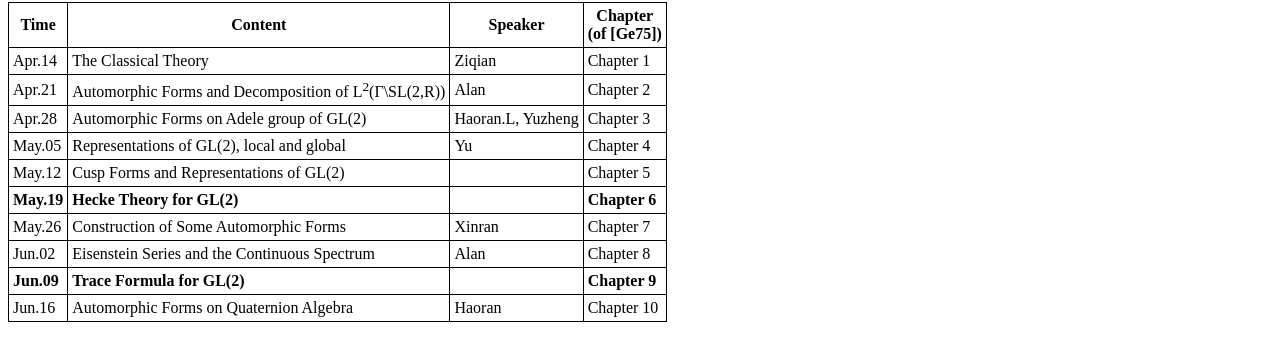
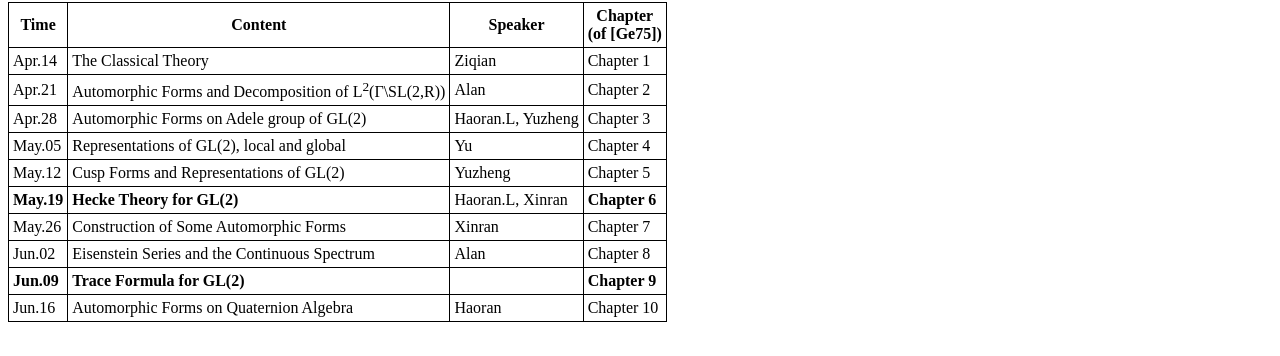
Before and after one commit to axhou/axhou.github.io, a Jekyll site: the page bzf2024.html, which Jekyll copies as it is, in a window 1280 px wide. Shown: the part 827-1183 px from the top of the page. Built offline with Jekyll 4.4.1, drawn with Linux system fonts in a browser that asks for light colours.

Commit message:
Update bzf2024.html

```diff
--- a/bzf2024.html
+++ b/bzf2024.html
@@ -129,8 +129,8 @@
       <tr><td>Apr.21</td><td>Automorphic Forms and Decomposition of L<sup>2</sup>(&Gamma;\SL(2,R))</td><td>Alan</td><td>Chapter 2</td></tr>
       <tr><td>Apr.28</td><td>Automorphic Forms on Adele group of GL(2)</td><td>Haoran.L, Yuzheng</td><td>Chapter 3</td></tr>
       <tr><td>May.05</td><td>Representations of GL(2), local and global</td><td>Yu</td><td>Chapter 4</td></tr>
-      <tr><td>May.12</td><td>Cusp Forms and Representations of GL(2)</td><td></td><td>Chapter 5</td></tr>
-      <tr><td><strong>May.19</strong></td><td><strong>Hecke Theory for GL(2)</strong></td><td></td><td><strong>Chapter 6</strong></td></tr>
+      <tr><td>May.12</td><td>Cusp Forms and Representations of GL(2)</td><td>Yuzheng</td><td>Chapter 5</td></tr>
+      <tr><td><strong>May.19</strong></td><td><strong>Hecke Theory for GL(2)</strong></td><td>Haoran.L, Xinran</td><td><strong>Chapter 6</strong></td></tr>
       <tr><td>May.26</td><td>Construction of Some Automorphic Forms</td><td>Xinran</td><td>Chapter 7</td></tr>
       <tr><td>Jun.02</td><td>Eisenstein Series and the Continuous Spectrum</td><td>Alan</td><td>Chapter 8</td></tr>
       <tr><td><strong>Jun.09</strong></td><td><strong>Trace Formula for GL(2)</strong></td><td></td><td><strong>Chapter 9</strong></td></tr>
```
